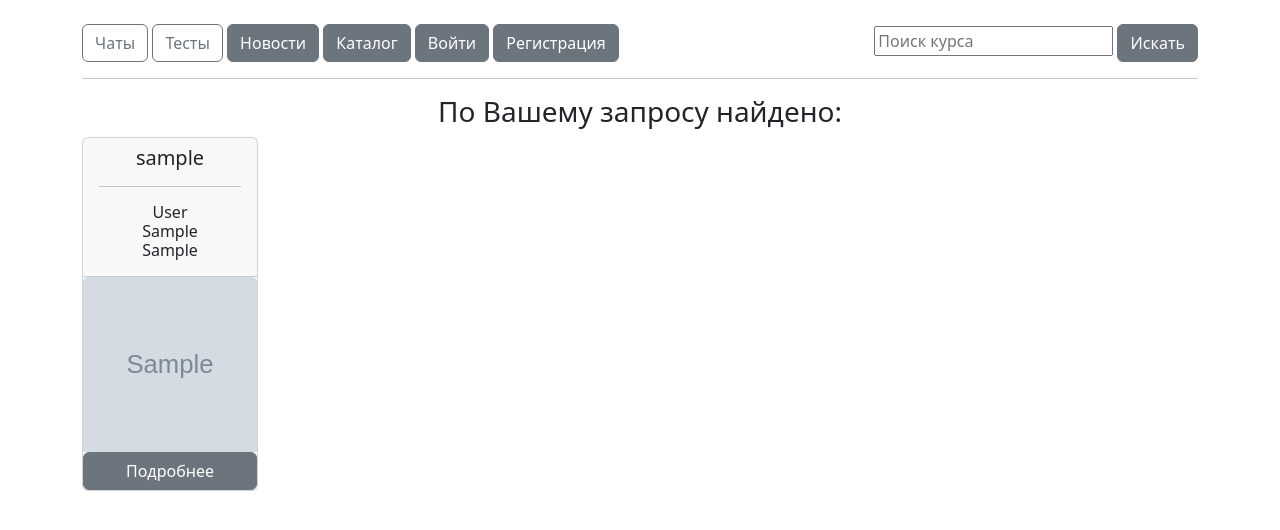
After one commit to NovikovKonstantin-git/Learning-Platform-Illumail, a Django app: page /search_users/ in a window 1280 px wide. The commit adds this page. Shown: the top 530 px of the page. Run offline with Django 4.2, Linux system fonts and the light colour scheme; tables that the repository leaves empty hold one stand-in row (values such as "Sample post"); grey boxes marked "Sample" are stand-in pictures; parts of the project's set-up code (start-up, migrations or seed data) failed here and were passed over.

Commit message:
fix subscriptions

```diff
--- a/illumail/users/models.py
+++ b/illumail/users/models.py
@@ -16,6 +16,9 @@ class CustomUser(AbstractUser):
     def users_courses(self):
         return [c.title for c in self.user_courses.all()]
 
+    # def users_subscriptions(self):
+    #     return [s.username for s in self.subscriptions.all()]
+
     def get_absolute_url(self):
         return reverse('my_profile', kwargs={'id': self.id})
 
--- a/illumail/users/templates/my_profile.html
+++ b/illumail/users/templates/my_profile.html
@@ -17,7 +17,8 @@
     <h6>Дата измененения: {{ user.time_updated }}</h6>
     <a class="btn btn-secondary" href="{% url 'update_profile' user.id %}">Изменить</a>
     <a class="btn btn-secondary" href="{% url 'logout_user' %}">Выйти из аккаунта</a>
-    <a class="btn btn-secondary" href="{% url 'my_subscriptions' user.id %}">Подписки</a>
+    <a class="btn btn-secondary" href="{% url 'my_subscriptions' user.id %}">Подписки {{ cnt_sbs }}</a>
     <br><br><br>
+
 </div>
 {% endblock %}
--- /dev/null
+++ b/illumail/users/templates/search_users.html
@@ -0,0 +1,24 @@
+{% extends 'base.html' %}
+
+{% block content %}
+<div class="container">
+    <h3 align="center">{{ subtitle }}</h3>
+    {% for u in users %}
+    <div class="card"
+         style="width: 11rem; height 30rem; display: inline-block; margin-right: 43px; margin-bottom: 30px;">
+        <div class="card-header">
+            <h5 align="center">{{ u.username }}</h5>
+            <hr>
+            <h6 align="center">{{ u.last_name }}<br>{{ u.first_name }} <br>{{ u.patronymic }}</h6>
+        </div>
+        {% if u.photo %}
+        <img src="{{ u.photo.url }}" class="card-img-top" alt="" height="175"><br>
+        {% endif %}
+        <div class="d-grid gap-2">
+            <a class="btn btn-secondary" href="{% url 'another_user' u.pk %}">Подробнее</a>
+        </div>
+    </div>
+    {% endfor %}
+
+</div>
+{% endblock %}
--- a/illumail/users/urls.py
+++ b/illumail/users/urls.py
@@ -12,4 +12,7 @@ urlpatterns = [
     path('my_profile/<int:pk>/edit/password/', NewPassword.as_view(), name='new_password'),
     path('my_profile/<int:pk>/subscriptions/', MySubscriptions.as_view(), name='my_subscriptions'),
     path('user/<int:pk>/', AnotherUser.as_view(), name='another_user'),
+    path('user/<int:pk>/add_subscription/', add_subscription, name='add_subscription'),
+    path('user/<int:pk>/unsubscribe/', unsubscribe, name='unsubscribe'),
+    path('search_users/', SearchUsers.as_view(), name='search_users'),
 ]
--- a/illumail/users/views.py
+++ b/illumail/users/views.py
@@ -1,6 +1,7 @@
 from django.contrib.auth import login
+from django.http import HttpResponseRedirect
 from django.shortcuts import render, redirect
-from django.urls import reverse_lazy
+from django.urls import reverse_lazy, reverse
 from django.views.generic import DetailView, CreateView, UpdateView, ListView
 from django.contrib.auth.views import LogoutView, LoginView, PasswordChangeView
 from .forms import RegisterUser, UpdateProfileForm, NewPasswordForm
@@ -37,6 +38,11 @@ class MyProfile(DetailView):
     def get_object(self, queryset=None):
         return self.request.user
 
+    def get_context_data(self, *, object_list=None, **kwargs):
+        context = super().get_context_data(**kwargs)
+        context['cnt_sbs'] = len(CustomUser.objects.get(id=self.request.user.id).subscriptions.all())
+        return context
+
 
 class UpdateProfile(UpdateView):
     form_class = UpdateProfileForm
@@ -71,4 +77,31 @@ class AnotherUser(DetailView):
     def get_context_data(self, *, object_list=None, **kwargs):
         context = super().get_context_data(**kwargs)
         context['another_user'] = CustomUser.objects.get(pk=self.kwargs['pk'])
+
+        # чтобы появлялась кнопка подписаться/отписаться
+        context['is_followed'] = False
+        if CustomUser.objects.get(pk=self.kwargs['pk']) in CustomUser.objects.get(id=self.request.user.id).subscriptions.all():
+            context['is_followed'] = True
+        else:
+            context['is_followed'] = False
         return context
+
+
+def add_subscription(request, pk):
+    CustomUser.objects.get(id=request.user.id).subscriptions.add(CustomUser.objects.get(id=pk))
+    return HttpResponseRedirect(reverse('my_subscriptions', args=[request.user.id]))
+
+
+def unsubscribe(request, pk):
+    CustomUser.objects.get(id=request.user.id).subscriptions.remove(CustomUser.objects.get(id=pk))
+    return HttpResponseRedirect(reverse('my_subscriptions', args=[request.user.id]))
+
+
+class SearchUsers(ListView):
+    model = CustomUser
+    template_name = 'search_users.html'
+    context_object_name = 'users'
+    extra_context = {'title': 'Поиск пользователей', 'subtitle': 'По Вашему запросу найдено:'}
+
+    def get_queryset(self):
+        return CustomUser.objects.filter(username__icontains=self.request.GET.get('search', ''))
```
Also changed, not shown: illumail/users/templates/another_user.html (+10 -0 lines), illumail/users/templates/subscriptions.html (+7 -0 lines).
